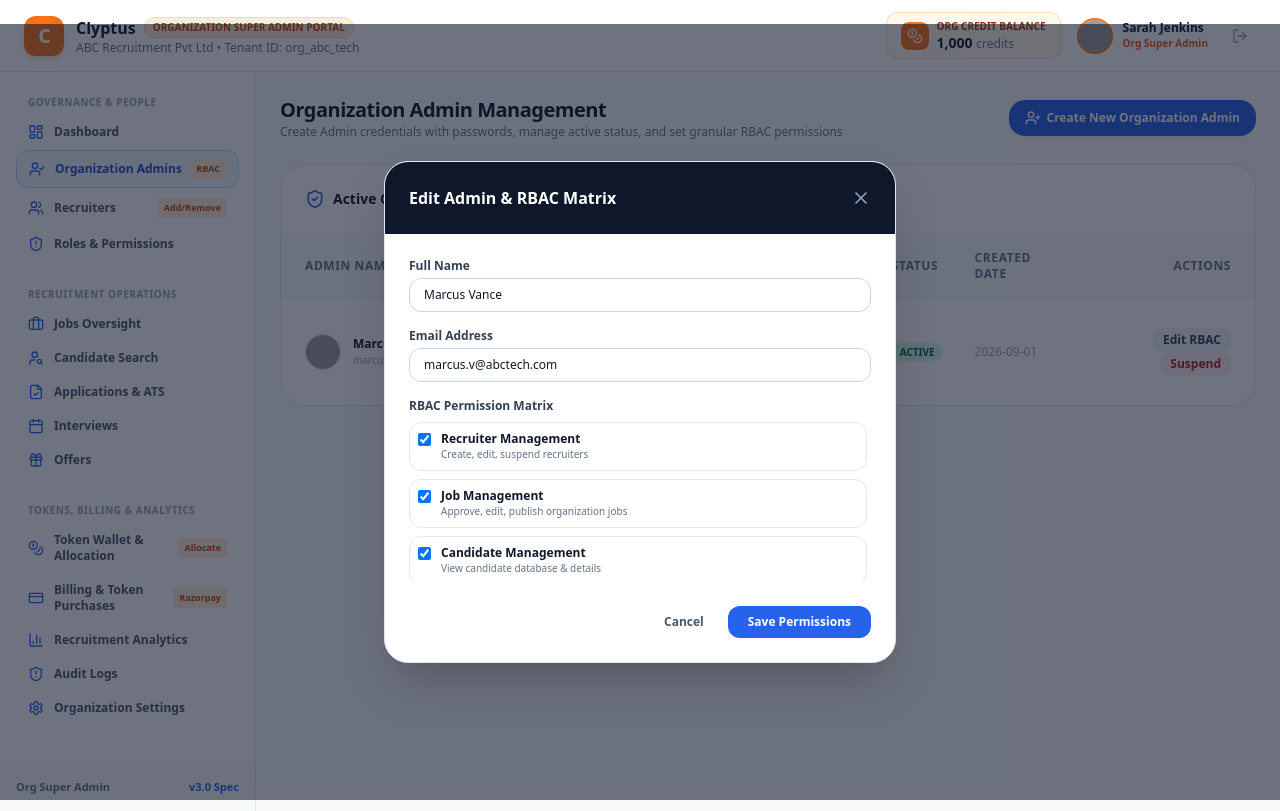
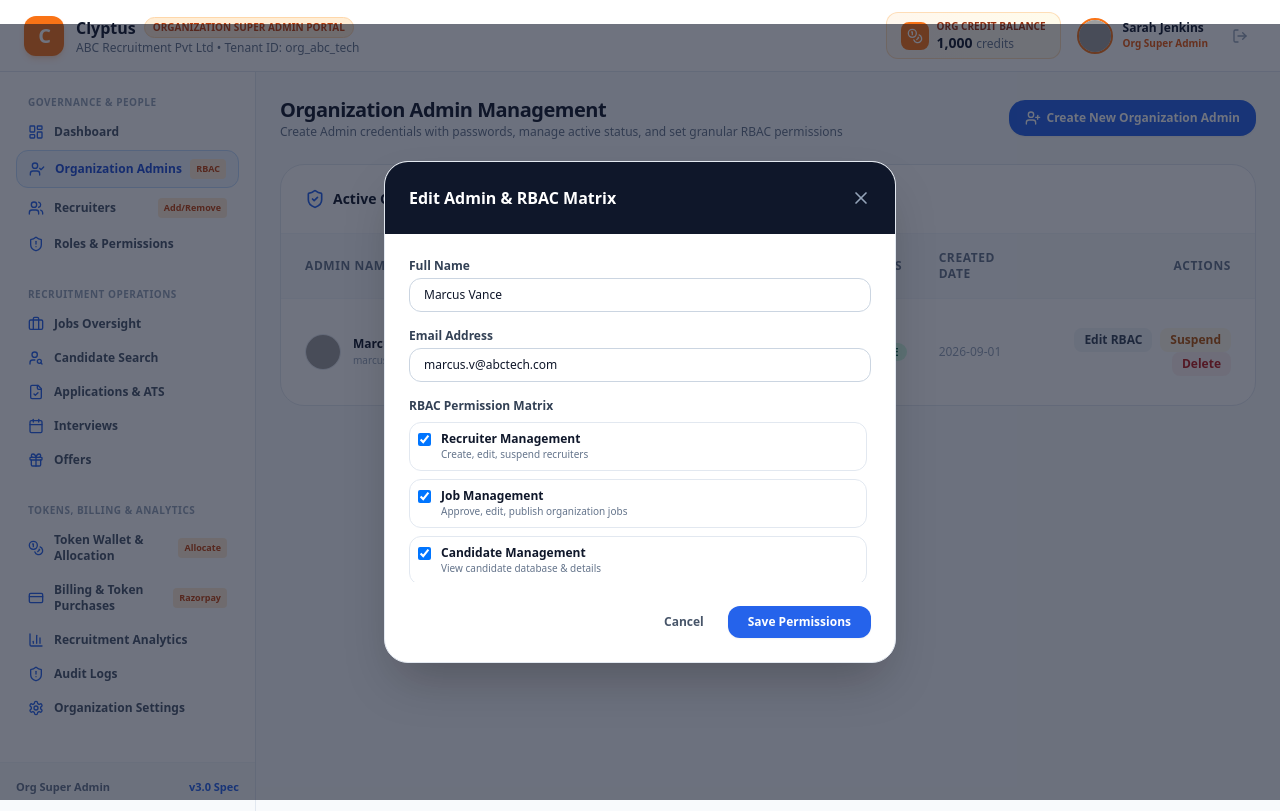
Before and after one commit to kushipeethani/clyptus-job-portal, a React (Vite) app in the folder job-portal-frontend/: page /organization-super-admin/admins in a window 1280 px wide. Both pictures are taken after a click on the button "Edit RBAC". Built offline with nearby package versions, Linux system fonts and the light colour scheme; no server answers; grey boxes are pictures that could not be loaded.

Commit message:
Fix RBAC permission matrix display on admin creation and enforce strict login password and status checks

```diff
--- a/job-portal-frontend/src/pages/admin/Login.tsx
+++ b/job-portal-frontend/src/pages/admin/Login.tsx
@@ -23,8 +23,8 @@ export const OrgAdminLogin: React.FC = () => {
     const storeAdmins = getStoreAdmins();
     foundAdmin = storeAdmins.find((a) => a.email.trim().toLowerCase() === inputEmail);
 
-    // 2. Fallback to API check if backend is running
-    if (!foundAdmin) {
+    // 2. Fallback to API check only if store hasn't been initialized in localStorage
+    if (!foundAdmin && !localStorage.getItem('clyptus_admins')) {
       try {
         const res = await fetch('http://localhost:5000/api/v1/admins');
         const json = await res.json();
@@ -34,23 +34,24 @@ export const OrgAdminLogin: React.FC = () => {
       } catch (err) {}
     }
 
-    // 3. Strict verification: Only Super Admin created Admin accounts can log in
+    // 3. Strict verification: Account must exist and not be deleted
     if (!foundAdmin) {
-      setErrorMsg('Invalid Admin credentials! Only Organization Admin accounts created by Super Admin can log in.');
+      setErrorMsg('Organization Admin account does not exist or has been deleted by Super Admin. Access denied.');
       setIsLoading(false);
       return;
     }
 
-    // 4. Verify Account Status
+    // 4. Verify Account Status (Suspended by Super Admin)
     if (foundAdmin.status === 'SUSPENDED' || foundAdmin.status === 'INACTIVE') {
-      setErrorMsg('Your Admin account has been suspended by Super Admin. Access denied.');
+      setErrorMsg('Your Organization Admin account has been suspended by Super Admin. Access denied.');
       setIsLoading(false);
       return;
     }
 
-    // 5. Verify Password match if set on Admin user
-    if (foundAdmin.password && password && foundAdmin.password !== password) {
-      setErrorMsg('Invalid password for Organization Admin account.');
+    // 5. Strict Password Verification
+    const expectedPassword = foundAdmin.password || 'Admin@2026';
+    if (password !== expectedPassword) {
+      setErrorMsg('Invalid password entered. Access denied.');
       setIsLoading(false);
       return;
     }
--- a/job-portal-frontend/src/pages/organization-super-admin/AdminManagement.tsx
+++ b/job-portal-frontend/src/pages/organization-super-admin/AdminManagement.tsx
@@ -81,7 +81,7 @@ export const AdminManagement: React.FC = () => {
     setFormPassword('');
     setFormConfirmPassword('');
     setGeneratedCreds(null);
-    setSelectedPermissions(['RECRUITER_MANAGEMENT', 'JOB_MANAGEMENT', 'APPLICATION_MANAGEMENT']);
+    setSelectedPermissions(['RECRUITER_MANAGEMENT', 'JOB_MANAGEMENT', 'CANDIDATE_MANAGEMENT', 'APPLICATION_MANAGEMENT', 'REPORTS', 'USER_MANAGEMENT']);
     setIsModalOpen(true);
   };
 
@@ -101,6 +101,30 @@ export const AdminManagement: React.FC = () => {
       setSelectedPermissions(selectedPermissions.filter((p) => p !== perm));
     } else {
       setSelectedPermissions([...selectedPermissions, perm]);
+    }
+  };
+
+  const handleDeleteAdmin = async (id: string, name: string) => {
+    if (confirm(`Are you sure you want to delete Admin account "${name}"? This action cannot be undone.`)) {
+      const updatedList = admins.filter(a => a.id !== id);
+      saveStoreAdmins(updatedList);
+      setAdmins(updatedList);
+
+      try {
+        await fetch(`http://localhost:5000/api/v1/admins/${id}`, { method: 'DELETE' });
+      } catch (err) {}
+
+      logAction(
+        'Super Admin',
+        'SUPER_ADMIN',
+        'ADMIN_DELETED',
+        'AdminUser',
+        id,
+        'USER',
+        `Deleted Organization Admin account for ${name}.`
+      );
+
+      showToast(`Deleted Organization Admin account: ${name}`);
     }
   };
 
@@ -277,10 +301,16 @@ export const AdminManagement: React.FC = () => {
                     <button
                       onClick={() => toggleStatus(admin.id, admin.status)}
                       className={`px-2.5 py-1 text-xs font-bold rounded-lg ${
-                        admin.status === 'ACTIVE' ? 'text-red-700 bg-red-50 hover:bg-red-100' : 'text-emerald-700 bg-emerald-50 hover:bg-emerald-100'
+                        admin.status === 'ACTIVE' ? 'text-amber-700 bg-amber-50 hover:bg-amber-100' : 'text-emerald-700 bg-emerald-50 hover:bg-emerald-100'
                       }`}
                     >
                       {admin.status === 'ACTIVE' ? 'Suspend' : 'Activate'}
+                    </button>
+                    <button
+                      onClick={() => handleDeleteAdmin(admin.id, admin.name)}
+                      className="px-2.5 py-1 text-xs font-bold text-red-700 bg-red-50 hover:bg-red-100 rounded-lg"
+                    >
+                      Delete
                     </button>
                   </td>
                 </tr>
@@ -374,6 +404,7 @@ export const AdminManagement: React.FC = () => {
                   </div>
                 )}
 
+                {editingAdmin && (
                   <div>
                     <label className="block text-xs font-bold text-slate-700 mb-2">RBAC Permission Matrix</label>
                     <div className="space-y-2 max-h-40 overflow-y-auto pr-1">
@@ -393,6 +424,7 @@ export const AdminManagement: React.FC = () => {
                       ))}
                     </div>
                   </div>
+                )}
 
                 <div className="flex justify-end gap-2 pt-2">
                   <button
--- a/job-portal-frontend/src/pages/recruiter/Login.tsx
+++ b/job-portal-frontend/src/pages/recruiter/Login.tsx
@@ -23,8 +23,8 @@ export const RecruiterLogin: React.FC = () => {
     const storeRecruiters = getStoreRecruiters();
     foundRecruiter = storeRecruiters.find((r) => r.email.trim().toLowerCase() === inputEmail);
 
-    // 2. Fallback to API check if backend server is available
-    if (!foundRecruiter) {
+    // 2. Fallback to API check only if store hasn't been initialized in localStorage
+    if (!foundRecruiter && !localStorage.getItem('clyptus_recruiters')) {
       try {
         const res = await fetch('http://localhost:5000/api/v1/recruiters');
         const json = await res.json();
@@ -34,23 +34,24 @@ export const RecruiterLogin: React.FC = () => {
       } catch (err) {}
     }
 
-    // 3. Strict verification: Only Admin or Super Admin created credentials are permitted to log in
+    // 3. Strict verification: Account must exist and not be deleted
     if (!foundRecruiter) {
-      setErrorMsg('Invalid recruiter credentials! Only accounts created by Organization Admin or Super Admin can log in.');
+      setErrorMsg('Recruiter account does not exist or has been deleted by Admin. Access denied.');
       setIsLoading(false);
       return;
     }
 
     // 4. Verify Account Status
     if (foundRecruiter.status === 'SUSPENDED' || foundRecruiter.status === 'INACTIVE') {
-      setErrorMsg('Your recruiter account is currently suspended or inactive. Please contact your Organization Admin.');
+      setErrorMsg('Your recruiter account is currently suspended by Admin. Access denied.');
       setIsLoading(false);
       return;
     }
 
-    // 5. Verify Password match if set on recruiter
-    if (foundRecruiter.password && password && foundRecruiter.password !== password) {
-      setErrorMsg('Invalid password for recruiter account. Please try again.');
+    // 5. Strict Password Verification
+    const expectedPassword = foundRecruiter.password || 'Clyptus@2026';
+    if (password !== expectedPassword) {
+      setErrorMsg('Invalid password entered. Access denied.');
       setIsLoading(false);
       return;
     }
```
Lines whose indentation alone changed are shown as unchanged.
